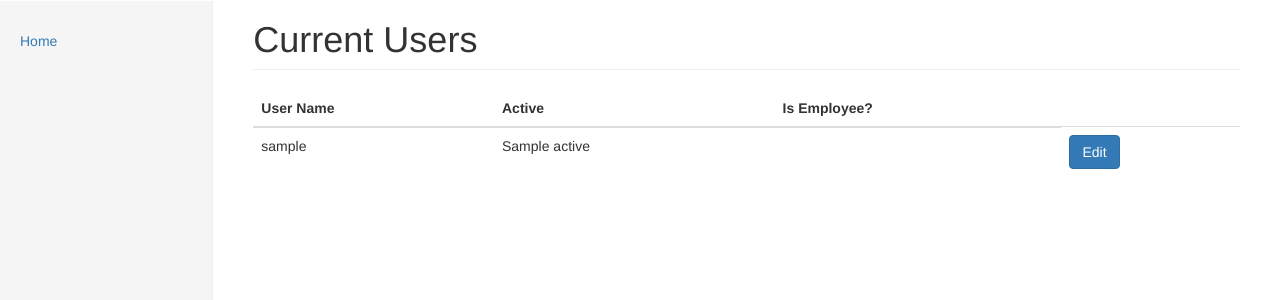
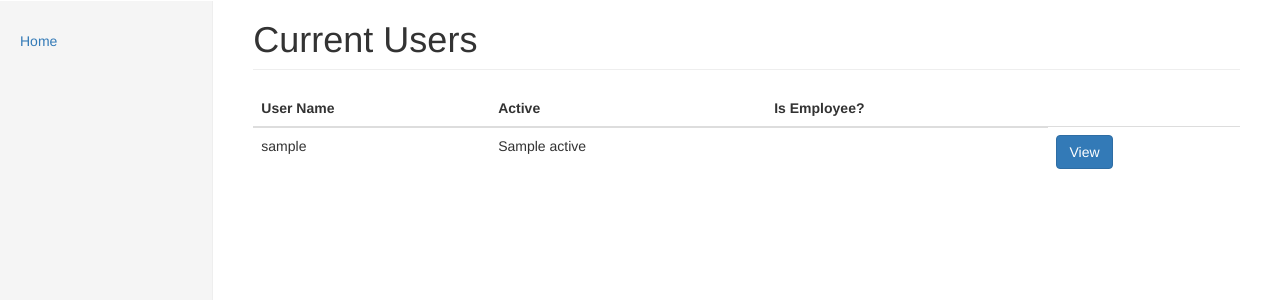
Before and after one commit to WendyKopf/OnlineOrderingSystem, a Flask app: template app/templates/users.html in a window 1280 px wide. Shown: the part 50-350 px from the top of the page. Run offline with Flask 2, Linux system fonts and the light colour scheme; the template is opened without the code that fills it: most values are stand-ins (such as "Sample title", 1, 10 or a date in 2020); some libraries are stand-ins or nearby versions.

Commit message:
Updated route for users to distinguish between a client and an employee upon viewing users

```diff
--- a/app/templates/users.html
+++ b/app/templates/users.html
@@ -18,7 +18,11 @@
       <td>{{ user.username }}</td>
       <td>{{ user.active }}</td>
       <td>{{ user.is_employee }}</td>
-      <td><a class="btn btn-primary" href="/users/{{ user.username }}/">Edit</a></td>
+      {% if user.is_employee %}
+	<td><a class="btn btn-primary" href="/employee/{{ user.id }}/">View</a></td>
+      {% else %}
+	<td><a class="btn btn-primary" href="/client/{{ user.id }}/">View</a></td>
+      {% endif %}
     </tr>
 {% endif %}
 {% endfor %}
```
